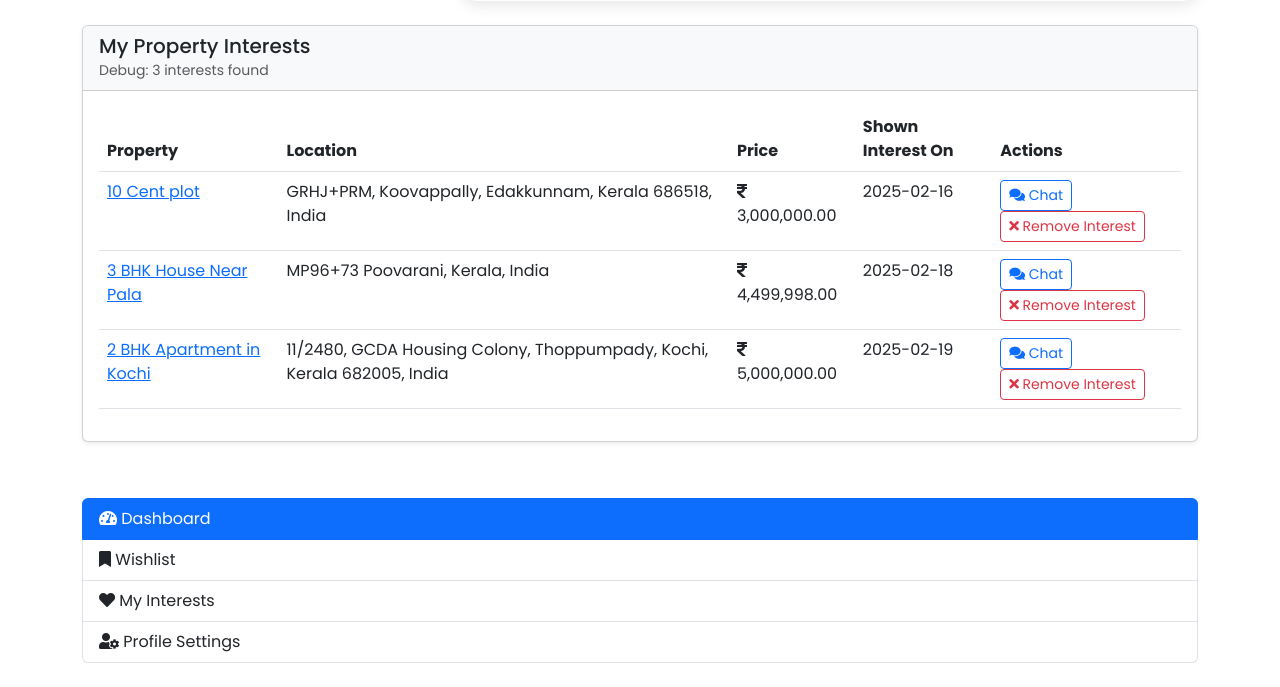
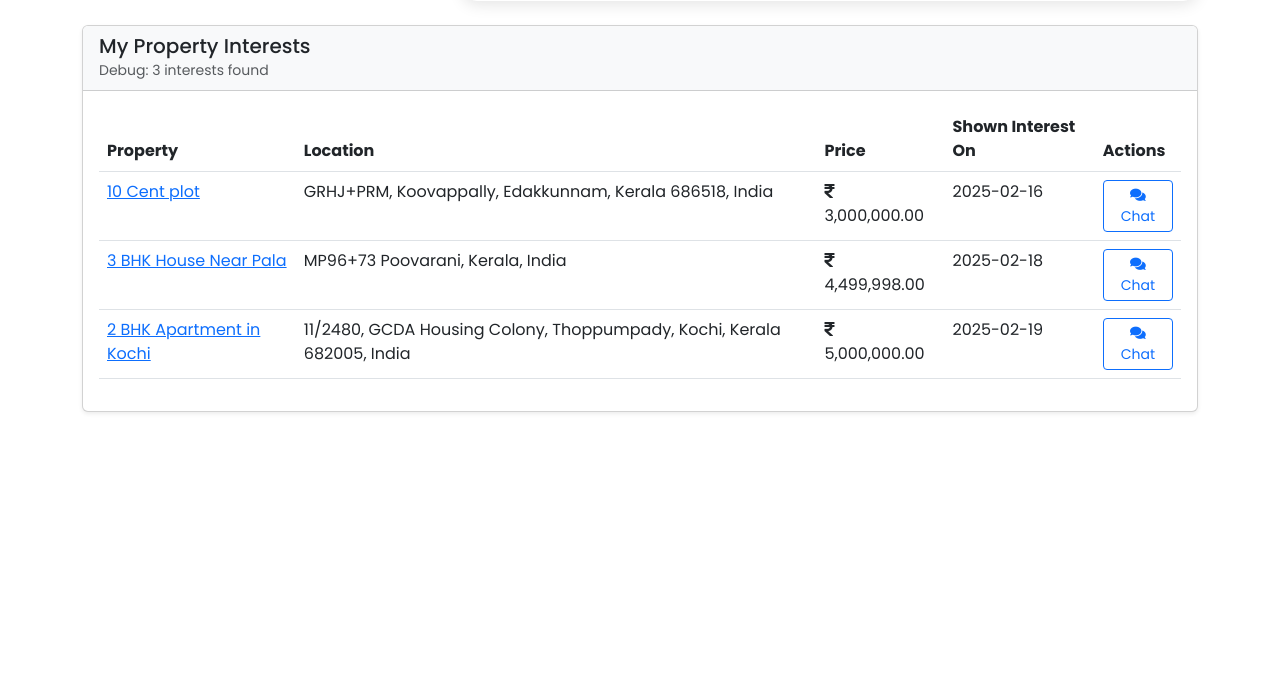
Before and after one commit to Annapops1/RealestimateDeployment, a Flask app: page /dashboard in a window 1280 px wide. Shown: the part 1166-1853 px from the top of the page. After the commit the page ends 1579 px from the top, so only its background shows below. Run offline with Flask 3, Linux system fonts and the light colour scheme; a user stored in the database is signed in; data comes from the database, SQL or seed files in the repository; some libraries are stand-ins or nearby versions.

Commit message:
error fix

```diff
--- a/app/templates/user/dashboard.html
+++ b/app/templates/user/dashboard.html
@@ -169,10 +169,12 @@
                                            class="btn btn-sm btn-outline-primary">
                                             <i class="fas fa-comments"></i> Chat
                                         </a>
+                                        {% if not interest.property.has_active_contract() %}
                                         <button onclick="confirmRemoveInterest({{ interest.property_id }})"
                                                 class="btn btn-sm btn-outline-danger">
                                             <i class="fas fa-times"></i> Remove Interest
                                         </button>
+                                        {% endif %}
                                     </td>
                                 </tr>
                                 {% endfor %}
@@ -188,21 +190,7 @@
     </div>
 </div>
 
-<!-- Add this in the dashboard sidebar or navigation section -->
-<div class="list-group mb-4">
-    <a href="{{ url_for('user.dashboard') }}" class="list-group-item list-group-item-action {% if request.endpoint == 'user.dashboard' %}active{% endif %}">
-        <i class="fas fa-tachometer-alt"></i> Dashboard
-    </a>
-    <a href="{{ url_for('user.wishlist') }}" class="list-group-item list-group-item-action {% if request.endpoint == 'user.wishlist' %}active{% endif %}">
-        <i class="fas fa-bookmark"></i> Wishlist
-    </a>
-    <a href="{{ url_for('user.interests') }}" class="list-group-item list-group-item-action {% if request.endpoint == 'user.interests' %}active{% endif %}">
-        <i class="fas fa-heart"></i> My Interests
-    </a>
-    <a href="{{ url_for('user.profile') }}" class="list-group-item list-group-item-action {% if request.endpoint == 'user.profile' %}active{% endif %}">
-        <i class="fas fa-user-cog"></i> Profile Settings
-    </a>
-</div>
+
 {% endblock %}
 
 {% block scripts %}
```
